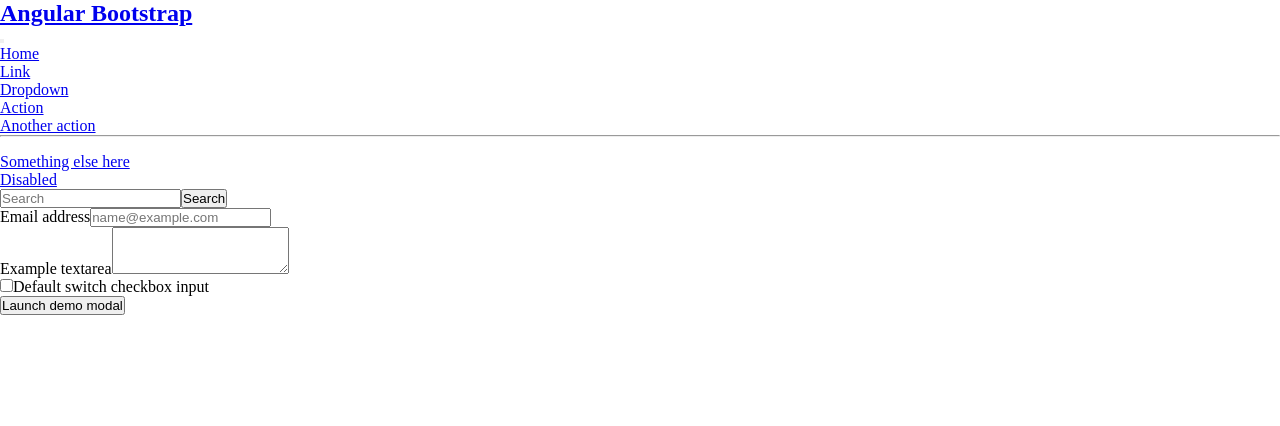
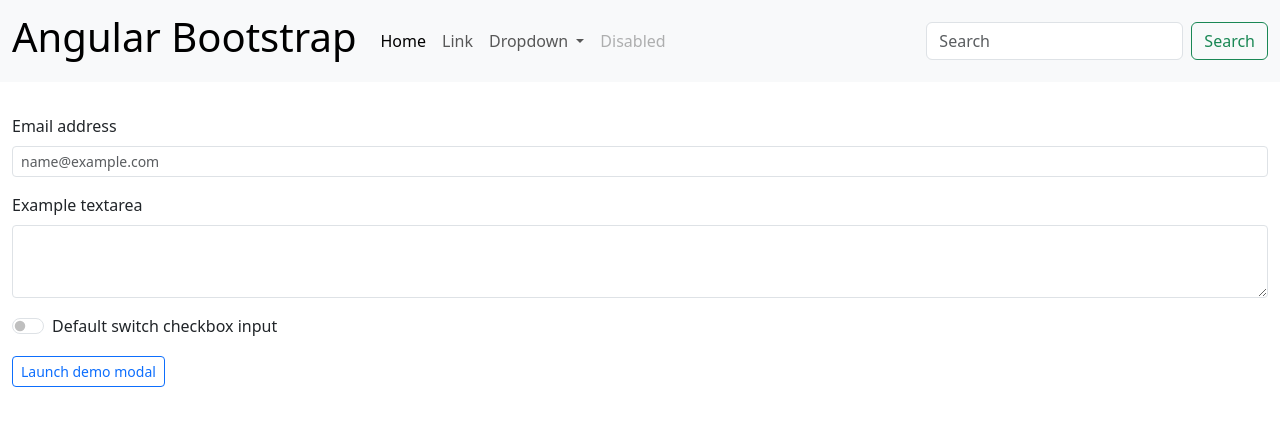
Before and after one commit to Leandro-Gehlen/Preco-Teto-Calc-Desafio-CNI, an Angular app in the folder preco-teto-calc-frontend/: page / in a window 1280 px wide. Shown: the top 426 px of the page. Built offline with nearby package versions, Linux system fonts and the light colour scheme.

Commit message:
minha angular cli estava desatualizada e quando atualizei consequi installar o bootstrap!

```diff
--- a/preco-teto-calc-frontend/src/main.ts
+++ b/preco-teto-calc-frontend/src/main.ts
@@ -1,3 +1,5 @@
+/// <reference types="@angular/localize" />
+
 import { platformBrowserDynamic } from '@angular/platform-browser-dynamic';
 
 import { AppModule } from './app/app.module';
--- a/preco-teto-calc-frontend/src/styles.scss
+++ b/preco-teto-calc-frontend/src/styles.scss
@@ -11,3 +11,5 @@
   min-height: 100vh ;
 
 }
+/* Importing Bootstrap SCSS file. */
+@import 'bootstrap/scss/bootstrap';
--- a/preco-teto-calc-frontend/tsconfig.app.json
+++ b/preco-teto-calc-frontend/tsconfig.app.json
@@ -3,7 +3,9 @@
   "extends": "./tsconfig.json",
   "compilerOptions": {
     "outDir": "./out-tsc/app",
-    "types": []
+    "types": [
+      "@angular/localize"
+    ]
   },
   "files": [
     "src/main.ts"
```
Also changed, not shown: preco-teto-calc-frontend/package.json (+12 -10 lines), 2 other files (tests, documents, lock files or other folders).
